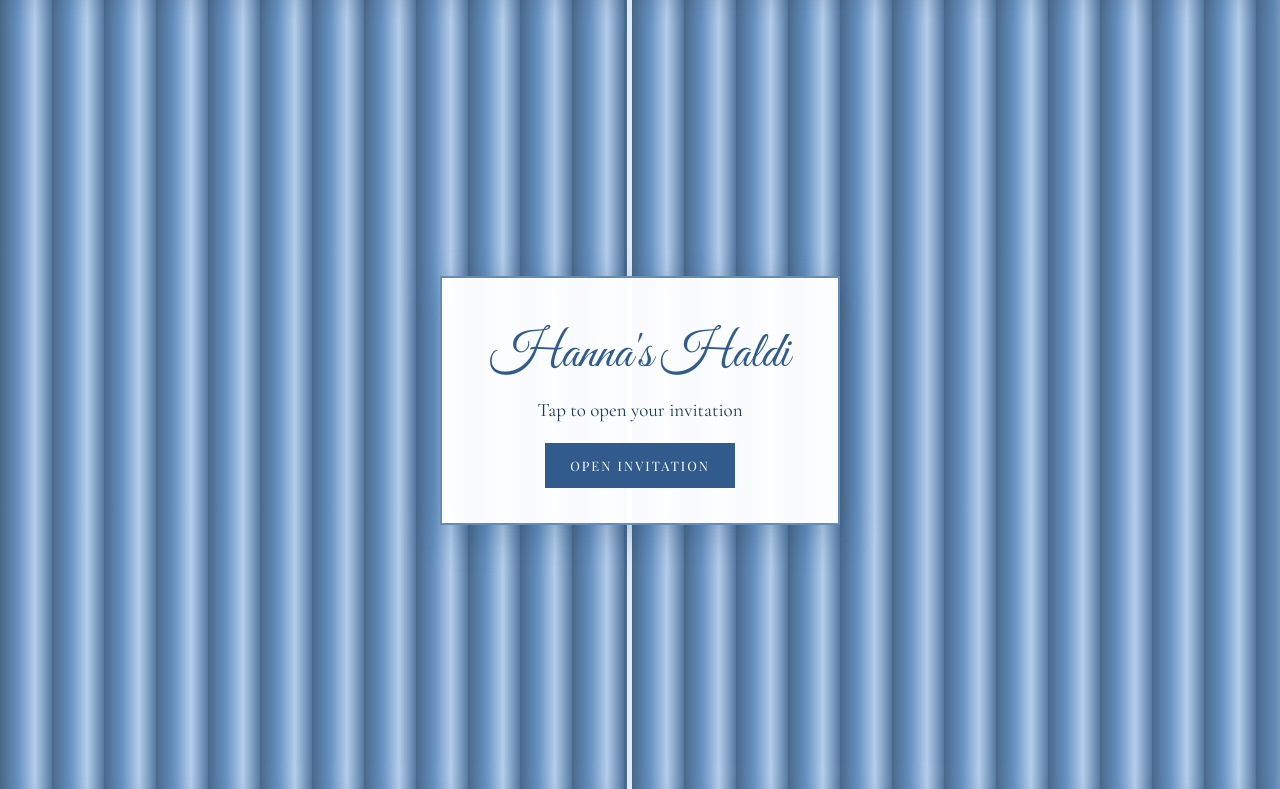
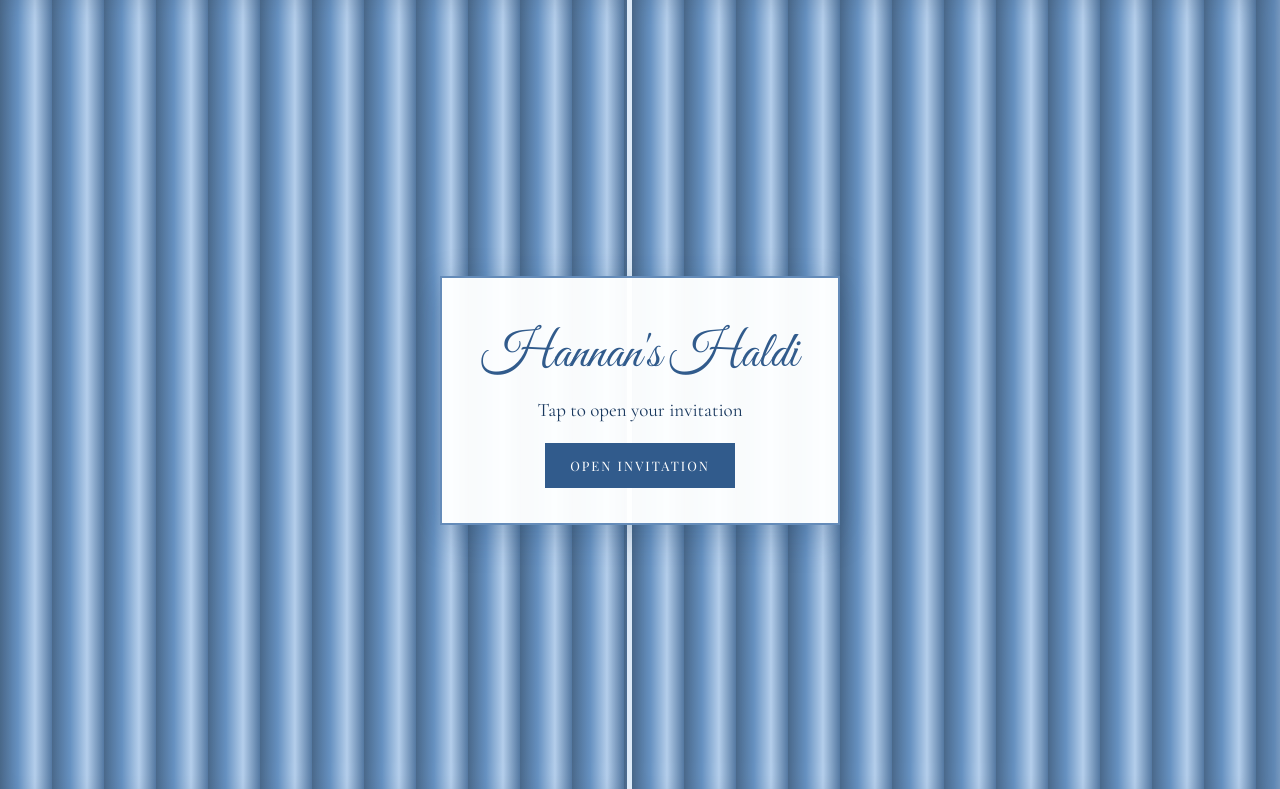
Before and after one commit to afrazoya100-creator/Hannan-Ki-Haldi, a plain HTML site: page index.html in a window 1280 px wide. Shown: the top 789 px of the page. Drawn offline with nearby package versions, Linux system fonts and the light colour scheme.

Commit message:
Update index.html

```diff
--- a/index.html
+++ b/index.html
@@ -5,7 +5,7 @@
 <meta charset="UTF-8">
 <meta name="viewport" content="width=device-width, initial-scale=1.0">
 
-<title>Hanna's Haldi Invitation</title>
+<title>Hannan's Haldi Invitation</title>
 
 <link href="https://fonts.googleapis.com/css2?family=Great+Vibes&family=Playfair+Display:wght@400;500;600&family=Cormorant+Garamond:ital,wght@0,400;0,500;1,400&display=swap" rel="stylesheet">
 
@@ -383,7 +383,7 @@ body.opened .opening-card {
 
     <p class="subtitle">Join us for</p>
 
-    <h1>Hanna's Haldi</h1>
+    <h1>Hannan's Haldi</h1>
 
     <div class="divider">✦ ✧ ✦</div>
 
@@ -442,7 +442,7 @@ body.opened .opening-card {
 <!-- Opening screen -->
 <div class="opening-screen" id="openingScreen">
   <div class="opening-card">
-    <h2>Hanna's Haldi</h2>
+    <h2>Hannan's Haldi</h2>
     <p>Tap to open your invitation</p>
     <button id="openButton" type="button">
       OPEN INVITATION
```
